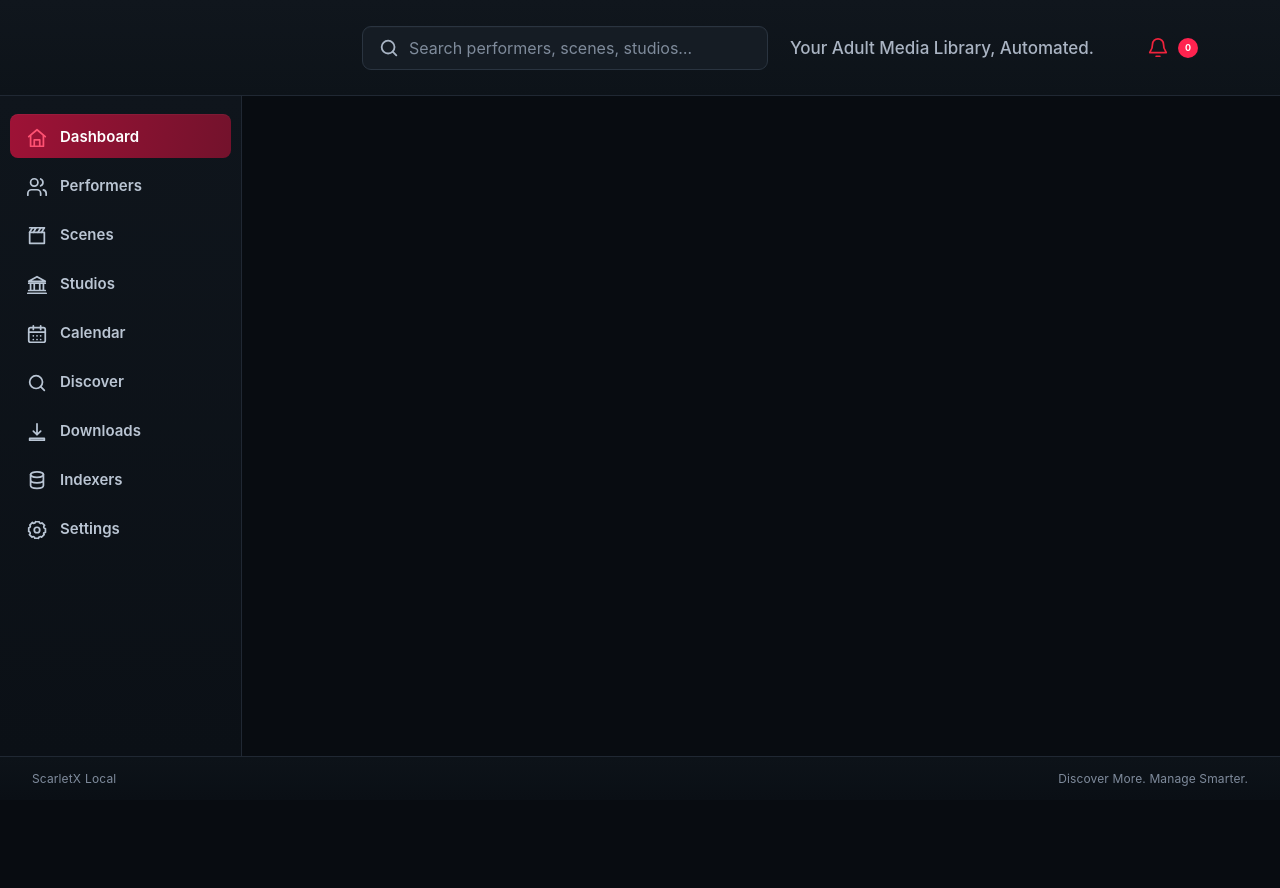
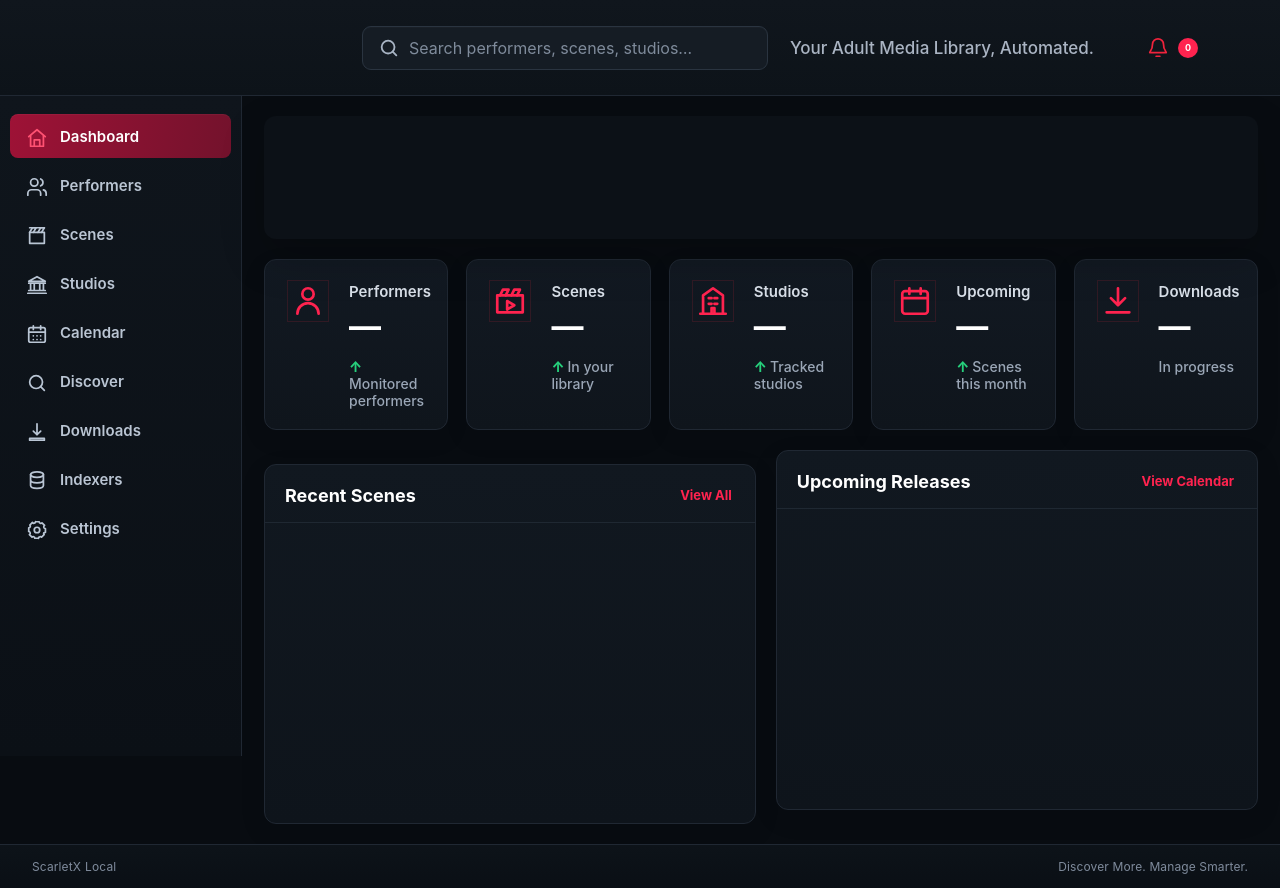
Before and after one commit to terralayer/ScarletX, a plain HTML site: page frontend/index.html in a window 1280 px wide. Before the commit the page ends 800 px from the top, so only its background shows below. Drawn offline with Linux system fonts and the light colour scheme; no server answers.

Commit message:
fix(ui): preserve extracted runtime loader

```diff
--- a/frontend/index.html
+++ b/frontend/index.html
@@ -46,6 +46,7 @@
   <footer class="app-footer"><span class="footer-version">ScarletX <small id="versionSide">Local</small></span><span class="footer-motto">Discover More. Manage Smarter.</span></footer>
 </div>
 <div class="modalback" id="modal"><div class="modal"><div class="modal-head"><h2 id="modalTitle">Details</h2><button class="xbtn" id="closeModal">×</button></div><div class="modal-body" id="modalBody"></div></div></div>
+<script src="/runtime_core.js"></script>
 <script src="/app.js"></script>
 <script src="/navigation_error_overrides.js"></script>
 <script>Object.assign(entityPageSize,{scenes:50,performers:50,studios:50})</script>
```
